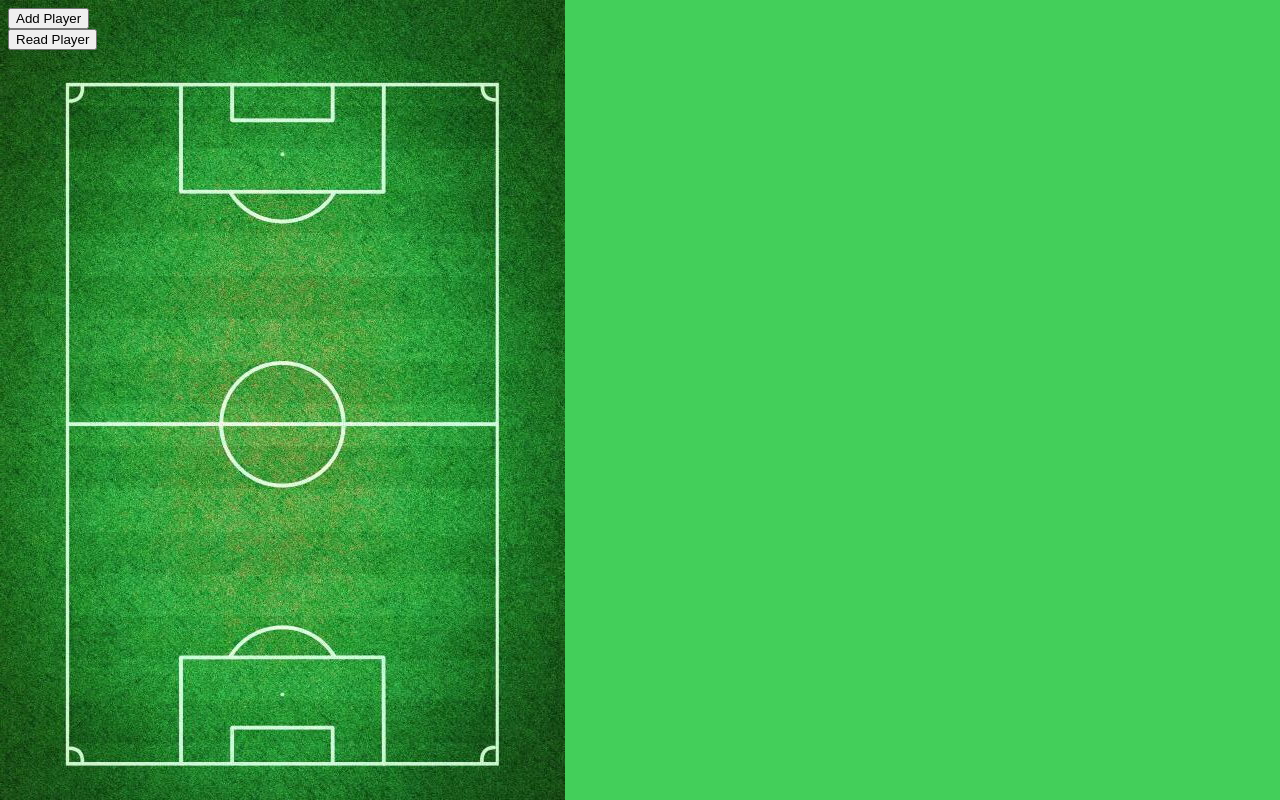
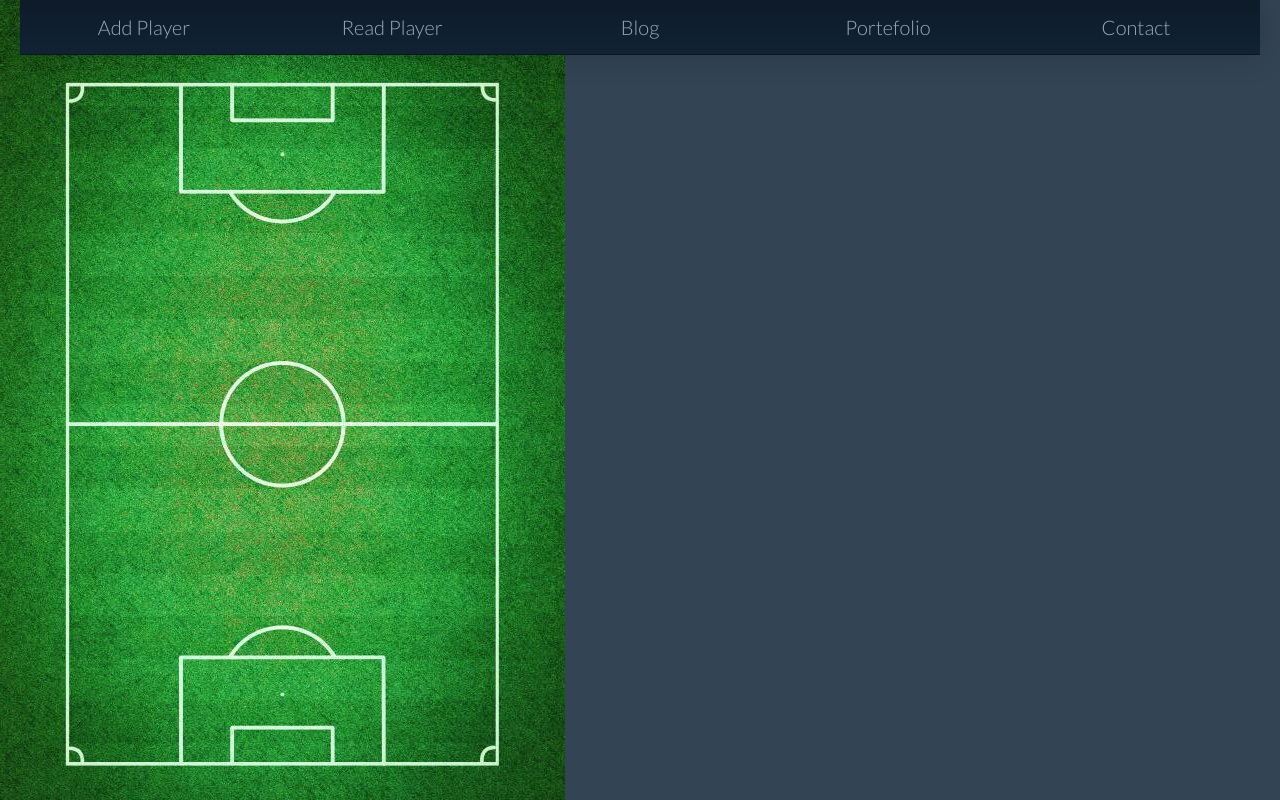
Before and after one commit to owotenac/lineup, a Node server app: page / in a window 1280 px wide. Run offline with Node 20, Linux system fonts and the light colour scheme.

Commit message:
Update main view

```diff
--- a/main.css
+++ b/main.css
@@ -14,10 +14,3 @@
     border: 1px solid #d3d3d3;
     color: #fff;
   }
-
-
-body{
-  background-color: #43cf5a;
-  background-image: url('./img/fiel.jpg');
-  background-repeat: no-repeat;
-}
--- /dev/null
+++ b/menu.css
@@ -0,0 +1,132 @@
+@import url('https://fonts.googleapis.com/css?family=Inconsolata|Lato:300,400,700');
+html, body, h1, h2, h3, h4, h5, h6, p, li, ol, ul, pre {
+  margin: 0;
+  padding: 0;
+}
+html, body { min-height: 100%; }
+
+body {
+  background-color: #345;
+  background-image: url('./img/fiel.jpg');
+  background-repeat: no-repeat;
+  color: #eee;
+  font-family: 'Lato', sans-serif;
+  font-size: 62.5%;
+  padding: 0 20px;
+  box-sizing: border-box;
+}
+code {
+  background: #fff1;
+  font-family: 'Inconsolata', monospace;
+  padding: .2em .4em;
+}
+
+.content {
+  background-color: #fff;
+  border-radius: 8px;
+  box-sizing: border-box;
+  color: #666;
+  font-size: 1.6em;
+  line-height: 1.4em;
+  margin: 20px auto;
+  margin-top: 80px;
+  padding: 20px;
+  width: 100%;
+  max-width: 800px;
+}
+.content ul {
+  margin: .5em 2em;
+  padding: 0;
+}
+
+#footer {
+  background-color: #246c;
+  background-image: linear-gradient(to bottom, transparent, #0009);
+  border-top: 1px solid #fff3;
+  box-shadow: inset 0 1px 0 #fff3, 0 0 32px #000;
+  overflow: hidden;
+  padding: 8px;
+  position: fixed;
+  left: 0;
+  right: 0;
+  bottom: 0;
+  z-index: 9001;
+}
+#footer a {
+  color: #85c6f6;
+  padding: 1em 0;
+  text-decoration: none;
+}
+#footer ul {
+  display: flex;
+  list-style: none;
+  justify-content: center;
+  font-size: 2em;
+  font-weight: 300;
+}
+#footer ul li {
+  padding: 0 .5em;
+}
+
+/* Appearance */
+.links {
+  background-color: #123;
+  background-image: linear-gradient(to bottom, #0003, transparent);
+  border-bottom: 1px solid #0003;
+  box-shadow: 0 0 32px #0003;
+  font-size: 2em;
+  font-weight: 300;
+}
+.links > a {
+  color: #9ab;
+  padding: .75em;
+  text-align: center;
+  text-decoration: none;
+  transition: all .5s;
+}
+.links > a:hover {
+  background: #ffffff06;
+  color: #adf;
+}
+.links > .line {
+  background: #68a;
+  height: 1px;
+  pointer-events: none;
+}
+
+/* The Magic */
+#header {
+  position: fixed;
+  top: 0;
+  left: 0;
+  right: 0;
+}
+.links {
+  display: grid;
+  grid-template-columns: repeat(var(--items), 1fr);
+  position: relative;
+}
+.links > .line {
+  opacity: 0;
+  transition: all .5s;
+  position: absolute;
+  bottom: 0;
+  left: var(--left, calc(100% / var(--items) * (var(--index) - 1)));
+  width: var(--width, calc(100% / var(--items)));
+  --index: 0;
+}
+.links > a:hover ~ .line {
+  opacity: 1;
+}
+
+.links > a:nth-of-type(1):hover ~ .line { --index: 1; }
+.links > a:nth-of-type(2):hover ~ .line { --index: 2; }
+.links > a:nth-of-type(3):hover ~ .line { --index: 3; }
+.links > a:nth-of-type(4):hover ~ .line { --index: 4; }
+.links > a:nth-of-type(5):hover ~ .line { --index: 5; }
+.links > a:nth-of-type(6):hover ~ .line { --index: 6; }
+.links > a:nth-of-type(7):hover ~ .line { --index: 7; }
+.links > a:nth-of-type(8):hover ~ .line { --index: 8; }
+.links > a:nth-of-type(9):hover ~ .line { --index: 9; }
+.links > a:nth-of-type(10):hover ~ .line { --index: 10; }
+.links > a:last-of-type:hover ~ .line { --index: var(--items); }
--- a/render.js
+++ b/render.js
@@ -1,6 +1,6 @@
 var fs = require("fs")
 
-const playerDiv = "<div class=\"player\" id=\"dyn_div_ID\" style=\"top: 80px; left: TOP_VALUEpx; position: absolute; z-index: 9; text-align: center; border: 0px ;  \"> \
+const playerDiv = "<div class=\"player\" id=\"dyn_div_ID\" style=\"top: YYYpx; left: XXXpx; position: absolute; z-index: 9; text-align: center; border: 0px ;  \"> \
 <img src=\"img/m.png\">\
 <div id=\"dyn_divheader\">PLAYER_NAME</div>\
 </div><players></players>"
@@ -9,7 +9,8 @@ function replace(content, playerName, i)
 {
     content = content.replace("<players></players>",playerDiv)
     content = content.replace("PLAYER_NAME",playerName)
-    content = content.replace("TOP_VALUE",(i*80)+20 )
+    content = content.replace("XXX",(i%3*80)+ 600 )
+    content = content.replace("YYY",80 )
     content = content.replace("ID",i)
 
     return content
@@ -23,9 +24,12 @@ function addPlayersinView(players) {
         fileTemplate = replace(fileTemplate, players.Players[i].Name, i);
     }
 
+    var fileHeader = fs.readFileSync(__dirname + "/views/header.ejs", 'utf-8');
+    var fileFooter = fs.readFileSync(__dirname + "/views/footer.ejs", 'utf-8');
 
+    var outHTML = fileHeader + fileTemplate + fileFooter;
 
-    return fileTemplate;
+    return outHTML;
 }
 
 module.exports = addPlayersinView;
--- a/server2.js
+++ b/server2.js
@@ -18,6 +18,18 @@ app.get("/", (req, res) => {
   res.render(__dirname + "/views/main.ejs");
 });
 
+app.get("/READ", async (req, res) => {
+  var players = await _readPlayers();
+
+  var out = addPlayersinView(players);
+
+  //res.render(out);
+  res.send(out);
+
+  res.status(200)
+})
+
+
 app.post('/READ', async (req, res)  => {
     //readP()
     var players = await _readPlayers();
--- a/team/team.json
+++ b/team/team.json
@@ -29,10 +29,6 @@
                 "Position": "Defense"
             },
             {
-                "Name":"Anatole",
-                "Position": "Defense"
-            },
-            {
                 "Name":"Alexis",
                 "Position": "Defense"
             },
@@ -54,7 +50,7 @@
             },
             {
                 "Name":"Ylan",
-                "Position": "Milieu"
+                "Position": "Defense"
             },
             {
                 "Name":"Justin",
--- a/views/header.ejs
+++ b/views/header.ejs
@@ -1,10 +1,16 @@
 <!DOCTYPE html>
 <html>
 <link rel="stylesheet" href="main.css">
+<link rel="stylesheet" href="menu.css">
 
 <header>
-    <button onclick="addElement()">Add Player</button>
-    <form action="READ" method="post">
-        <button type="submit" name="Read Player" value="Upvote">Read Player</button>
-    </form>
+    <nav class="links" style="--items: 5;">
+        <a href="#" onclick="addElement()">Add Player</a>
+        <a href="/READ">Read Player</a>
+        <a href="#">Blog</a>
+        <a href="#">Portefolio</a>
+        <a href="#">Contact</a>
+        <span class="line"></span>
+      </nav>
+
 </header>
```
Also changed, not shown: views/template.html (+0 -19 lines).
